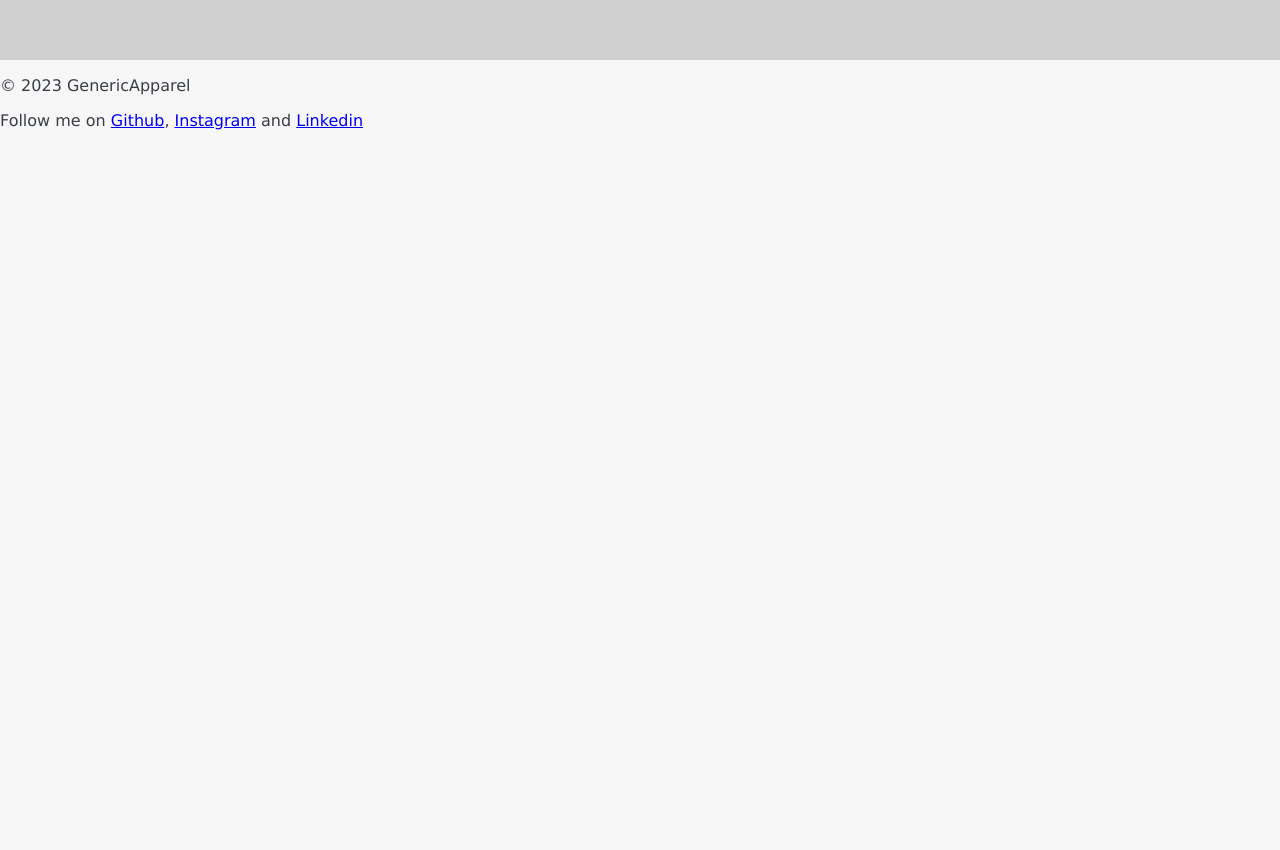
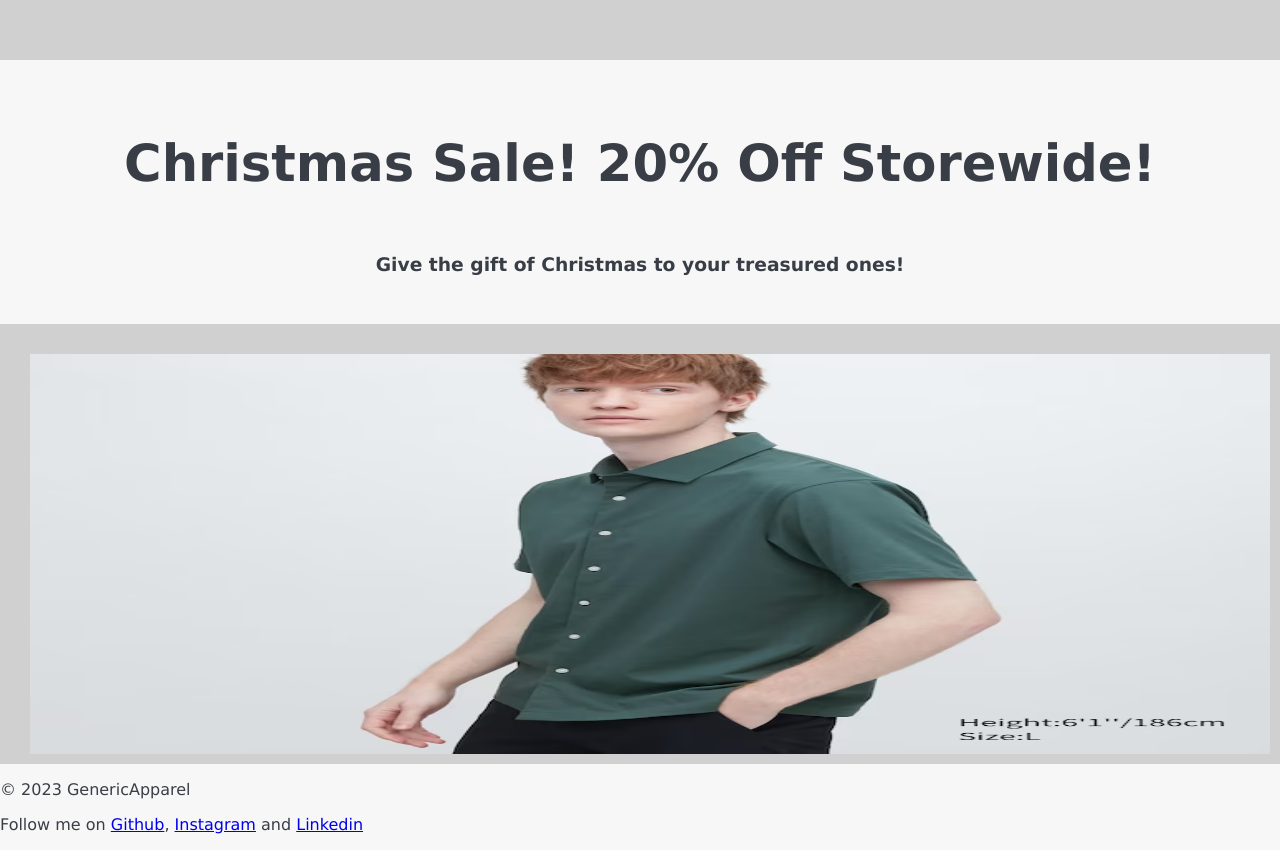
Before and after one commit to Alfred-Kang/GenericApparel, a plain HTML site: page index.html in a window 1280 px wide. Shown: the part 780-1630 px from the top of the page. Before the commit the page ends 926 px from the top, so only its background shows below. Drawn offline with Linux system fonts and the light colour scheme.

Commit message:
feat: added announcement and featured sections

```diff
--- a/index.html
+++ b/index.html
@@ -33,6 +33,22 @@
       </div>
     </section>
 
+    <section>
+      <div class="announcement-bg">
+        <h1>Christmas Sale! 20% Off Storewide!</h1>
+        <h3>Give the gift of Christmas to your treasured ones!</h3>
+      </div>
+    </section>
+
+    <section>
+      <div class="featured-bg">
+        <img src="images/shirts/shirt1.avif" alt="Cinque Terre">
+        <img src="images/shirts/shirt2.avif" alt="Forest">
+        <img src="images/shirts/shirt3.avif" alt="Northern Lights">
+        <img src="images/shirts/shirt4.avif" alt="Mountains">
+      </div>
+    </section>
+
     <footer>
       <p>&copy; 2023 GenericApparel</p>
       <p>Follow me on <a href="#">Github</a>, <a href="#">Instagram</a> and <a href="#">Linkedin</a></p>
--- a/styles/cart.css
+++ b/styles/cart.css
@@ -58,7 +58,7 @@ nav {
     right: 0;
     margin-right: 30px;
     color: white;
-    padding: 16px;
+    padding: 15px;
   }
 
 .landingheadline-bg {
--- a/styles/home.css
+++ b/styles/home.css
@@ -58,7 +58,7 @@ nav {
     right: 0;
     margin-right: 30px;
     color: white;
-    padding: 16px;
+    padding: 15px;
   }
 
 .landingheadline-bg {
@@ -67,8 +67,35 @@ nav {
     height:105vh;
 }
 
+.announcement-bg {
+    display: flex;
+    flex-direction: column;
+    height:33vh;
+    align-items: center;
+    justify-content: center;
+}
+
+.announcement-bg h1 {
+    font-size: 4vw;
+}
+
+div.featured-bg {
+    height: 50vh;
+    background-color: #d1d0d0;
+    overflow: auto;
+    white-space: nowrap;
+    padding: 20px;
+}
+
+div.featured-bg img {
+    height: 100%;
+    width: 100%;
+    padding: 10px;
+  }
+
 @media screen and (max-width: 800px) {
     .navItem a {display: none;}
+    .announcement-bg h3 {display: none;}
     .navBar a.navIcon {
       display: block;
     }
--- a/styles/productlist.css
+++ b/styles/productlist.css
@@ -58,7 +58,7 @@ nav {
     right: 0;
     margin-right: 30px;
     color: white;
-    padding: 16px;
+    padding: 15px;
   }
 
 .landingheadline-bg {
--- a/styles/productpreview.css
+++ b/styles/productpreview.css
@@ -58,7 +58,7 @@ nav {
     right: 0;
     margin-right: 30px;
     color: white;
-    padding: 16px;
+    padding: 15px;
   }
 
 .landingheadline-bg {
```
Also changed, not shown: images/shirts/shirt1.avif (added), images/shirts/shirt2.avif (added), images/shirts/shirt3.avif (added), images/shirts/shirt4.avif (added), 2 other files.
